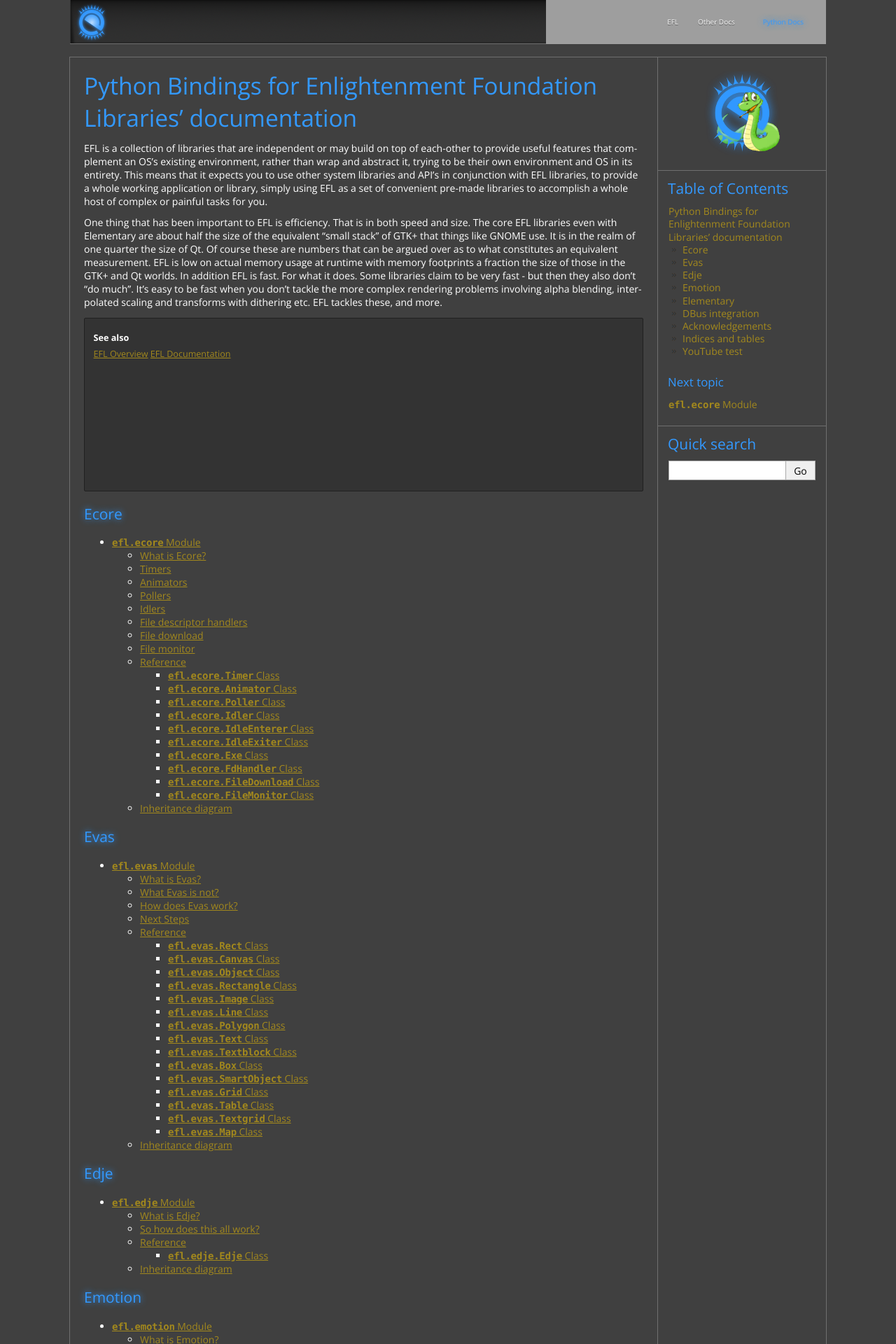
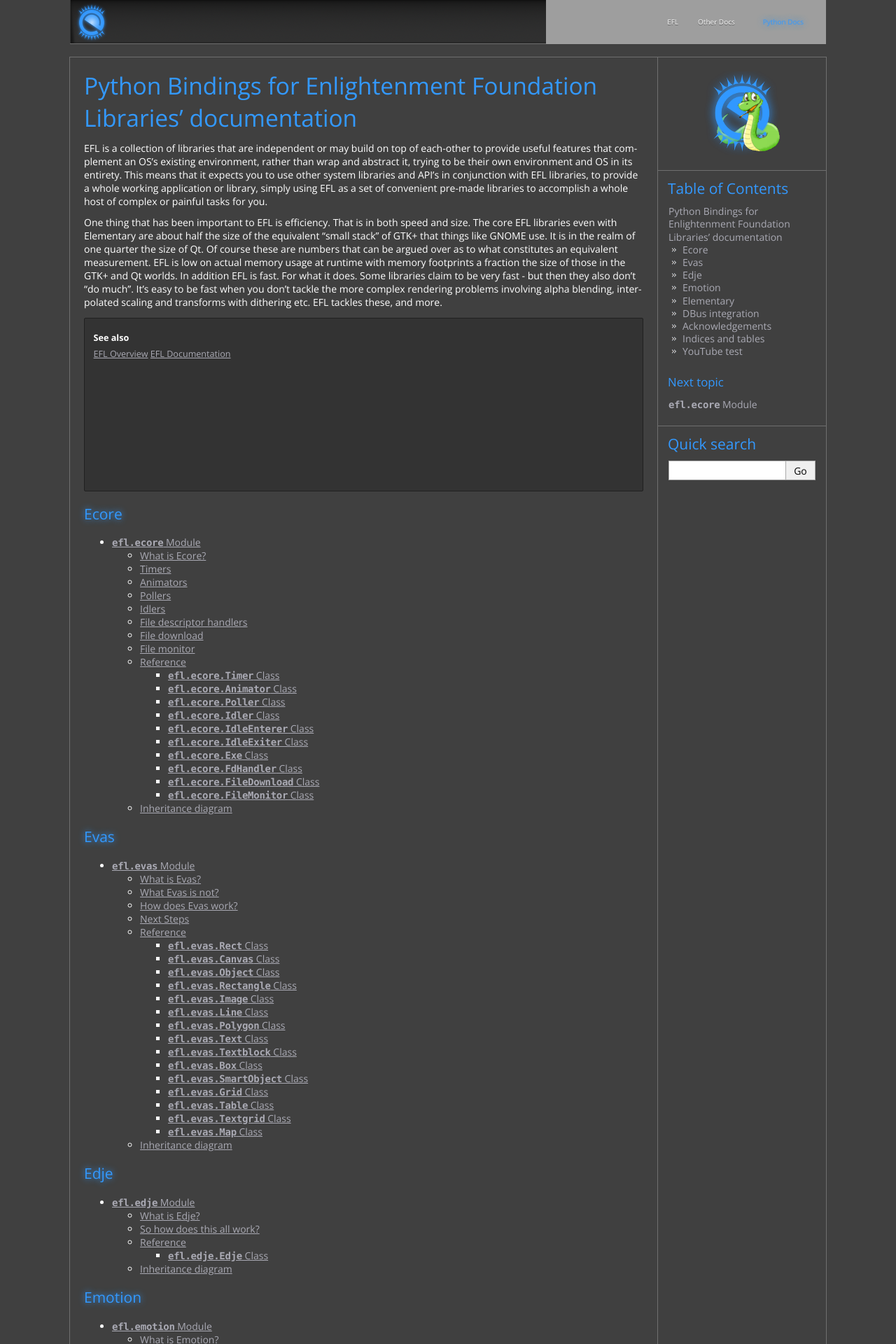
Before and after one commit to DaveMDS/python-efl, a Sphinx documentation site: the page built from doc/index.rst, in a window 1280 px wide. Shown: the top 1920 px of the page at 70% size. Built offline with Sphinx 7.4.7, drawn with Linux system fonts in a browser that asks for light colours; grey boxes are pictures that could not be loaded.

Commit message:
Documentation: Make the colors less... earthy. Sorry Dave.

```diff
--- a/doc/themes/efldoc/static/efl.css
+++ b/doc/themes/efldoc/static/efl.css
@@ -138,13 +138,13 @@
     padding: 0 5px 0 5px;
     line-height: 1.75em;
     color: rgb(249,249,240);
-    text-shadow: 0px 0px 1px rgba(0, 0, 0, 0.5);
+    /* text-shadow: 0px 0px 1px rgba(0, 0, 0, 0.5); */
 }
 
 div.related ul li a:hover {
     color: white;
     /*text-decoration: underline;*/
-    text-shadow: 0px 0px 1px rgba(255, 255, 255, 0.5);
+    /* text-shadow: 0px 0px 1px rgba(255, 255, 255, 0.5); */
 }
 
 div.sphinxsidebarwrapper {
@@ -251,13 +251,13 @@
 }
 
 a {
-    color: rgb(162,136,29);
+    color: rgb(170,170,180);
     text-decoration: none;
 }
 
 a:hover {
-    color: rgb(225,193,63);
-    text-shadow: rgb(51, 153, 255) 0px 0px 10px; /* */
+    color: rgb(200,200,210);
+    text-shadow: rgb(51, 153, 255) 0px 0px 6px; /* */
 }
 
 div.body a {
@@ -335,11 +335,11 @@
 
 a tt {
     border: 0;
-    color: rgb(162,136,29);
+    color: rgb(200,200,170);
 }
 
 a tt:hover {
-    color: rgb(225,193,63);
+    color: rgb(230,230,200);
 }
 
 pre {
```
Also changed, not shown: doc/themes/efldoc/static/listitem.png.
